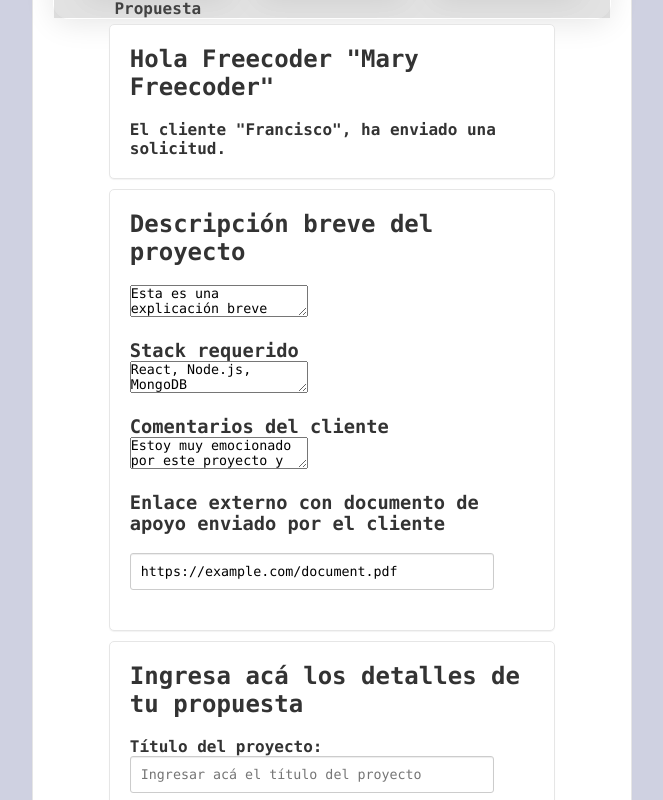
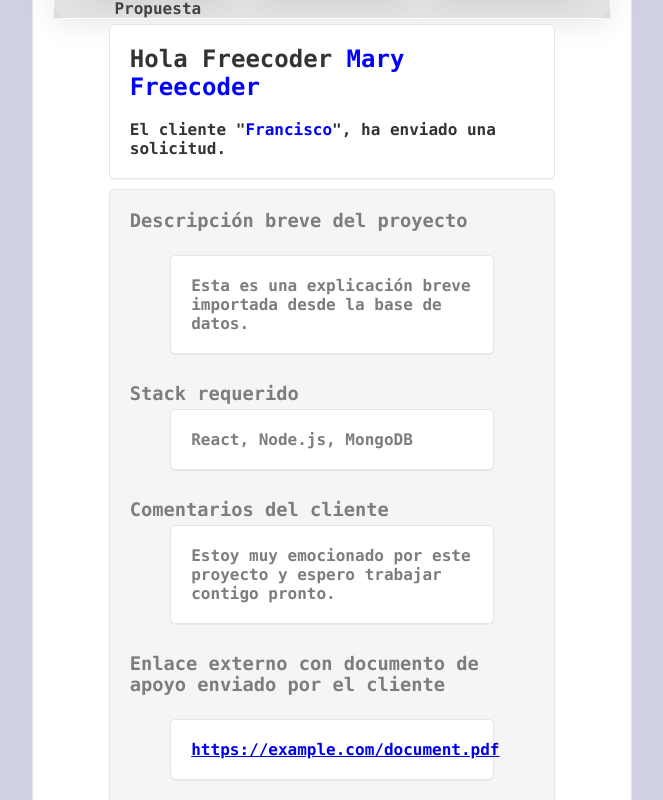
Before and after one commit to guslopezr/freecoders-hito1-v2, a React (Vite) app: page /crearpropuesta in a window 1280 px wide. Shown: the part 180-980 px from the top of the page, without its empty margins (308-971 px from the left). Built offline with nearby package versions, Linux system fonts and the light colour scheme; grey boxes are pictures that could not be loaded.

Commit message:
se agregan más validaciones en diversos componentes

```diff
--- a/src/components/CrearPropInicio.jsx
+++ b/src/components/CrearPropInicio.jsx
@@ -12,12 +12,11 @@ function CrearPropInicio() {
   }, []);
 
   return (
-    <div className='maincontainer' >
-      <h2>Hola Freecoder "{name}"</h2>
+    <div className='maincontainer'>
+      <h2>Hola Freecoder <span style={{ fontWeight: 'bold', color: 'blue' }}>{name}</span></h2>
       <br />
-      <p>El cliente "{client}", ha enviado una solicitud.</p>
+      <p>El cliente "<span style={{ fontWeight: 'bold', color: 'blue' }}>{client}</span>", ha enviado una solicitud.</p>
     </div>
   );
 }
-
 export default CrearPropInicio;
--- a/src/components/ImportarDatosCliente.jsx
+++ b/src/components/ImportarDatosCliente.jsx
@@ -42,41 +42,32 @@ function ImportarDatosCliente() {
   };
 
   return (
-    <div className="maincontainer">
-      <h2>Descripción breve del proyecto</h2>
+    <div
+      className="maincontainer"
+      style={{ backgroundColor: "#f5f5f5", color: "#7d7d7d" }}
+    >
+      <div style={{ backgroundColor: "#f5f5f5", color: "#7d7d7d" }}>
+        <h3>Descripción breve del proyecto</h3>
+        <br />
+        <p className="my-paragraph maincontainer">{explanation}</p>
+      </div>
       <br />
-      <textarea
-        className="my-textarea"
-        value={explanation}
-        onChange={handleExplanationChange}
-       // style={{ width: "350px" }}
-      />
-      <br />
-      <br />
+
       <h3>Stack requerido</h3>
-      <textarea
-        className="my-textarea"
-        value={requiredStack}
-        onChange={handleRequiredStackChange}
-      />
-      <br />
+      <p className="my-paragraph maincontainer">{requiredStack}</p>
+
       <br />
       <h3>Comentarios del cliente</h3>
-      <textarea
-        className="my-textarea"
-        value={clientComments}
-        onChange={handleClientCommentsChange}
-      />
-      <br />
+
+      <p className="my-paragraph maincontainer">{clientComments}</p>
+
       <br />
       <h3>Enlace externo con documento de apoyo enviado por el cliente</h3>
       <br />
-      <input
-        className="my-textarea"
-        type="text"
-        value={externalLink}
-        onChange={handleExternalLinkChange}
-      />
+
+      <p className="my-paragraph maincontainer">
+    <a href={externalLink} target="_blank" rel="noopener noreferrer">{externalLink}</a>
+  </p>
     </div>
   );
 }
--- a/src/components/RedactarPropuesta1.jsx
+++ b/src/components/RedactarPropuesta1.jsx
@@ -31,8 +31,9 @@ function RedactarPropuesta1() {
             id="title"
             value={title}
             onChange={handleTitleChange}
-            placeholder="Ingresar acá el título del proyecto"
+            placeholder="Título del proyecto, tope de 50 caracteres"
             required
+            maxLength={50}
           />
         </div>
         <div>
@@ -49,6 +50,7 @@ function RedactarPropuesta1() {
                 onChange={handleDescriptionChange}
                 placeholder="Descripción detallada de aspectos funcionales"
                 required
+                maxLength={1000}
               />
             </div>
           </div>
--- a/src/components/RedactarPropuesta2.jsx
+++ b/src/components/RedactarPropuesta2.jsx
@@ -30,6 +30,12 @@ function RedactarPropuesta2() {
   };
 
   const handleSaveButtonClick = () => {
+    if (languages.length === 0 || databases.length === 0) {
+      alert("Please select at least one language and one database.");
+      return;
+    }
+
+
     // Save the selected data in browser memory here
     console.log("Selected Languages:", languages);
     console.log("Selected Frameworks:", frameworks);
@@ -49,6 +55,7 @@ function RedactarPropuesta2() {
           <select
             id="languages"
             multiple
+            required
             onChange={handleLanguagesChange}
             style={{ width: "300px" }}
           >
--- a/src/components/RedactarPropuesta3.jsx
+++ b/src/components/RedactarPropuesta3.jsx
@@ -10,6 +10,12 @@ function RedactarPropuesta3() {
   const [hourValue, setHourValue] = useState("");
 
   const handleSave = () => {
+    if ( technologies.length === 0 || scope1.length === 0 || hours.length === 0 || revisions.length === 0 || value-length ===0 || hourValue === 0 || calculateValue.length === 0) {
+      alert("Por favor ingresa tecnologías adicionales, alcance y selecciona los valores asignados para horas, revisiones y valor de la hora");
+      return;
+    }
+
+
     const data = {
       technologies,
       scope1,
@@ -34,6 +40,8 @@ function RedactarPropuesta3() {
           className="my-textarea"
           placeholder="Tecnologías separadas por comas"
           value={technologies}
+          maxLength={50}
+          required
           onChange={(e) => setTechnologies(e.target.value)}
         />
       </div>
@@ -44,6 +52,7 @@ function RedactarPropuesta3() {
           className="my-textarea"
           placeholder="Alcances, límites, aspectos no contemplados en el servicio"
           value={scope1}
+          maxLength={100}
           onChange={(e) => setScope1(e.target.value)}
         />
       </div>
@@ -55,6 +64,7 @@ function RedactarPropuesta3() {
           type="number"
           placeholder="Revisiones"
           value={revisions}
+          required
           onChange={(e) => setRevisions(e.target.value)}
         />
       </div>
@@ -65,6 +75,7 @@ function RedactarPropuesta3() {
           type="number"
           placeholder="Horas de desarrollo"
           value={hours}
+          required
           onChange={(e) => setHours(e.target.value)}
         />
       </div>
@@ -76,6 +87,7 @@ function RedactarPropuesta3() {
           type="number"
           placeholder="Valor hora"
           value={hourValue}
+          required
           onChange={(e) => setHourValue(e.target.value)}
         />
       </div>
--- a/src/views/CrearPropuesta.jsx
+++ b/src/views/CrearPropuesta.jsx
@@ -36,7 +36,7 @@ export default function CrearPropuesta() {
 
       <div className="text-center mt-4">
         <Button id='button-crearperfil' className="consolas-font" onClick={handleSaveClick} disabled={isSaving}>
-          {isSaving ? 'Saving...' : 'Guardar Cambios'}
+          {isSaving ? 'Saving...' : 'Enviar propuesta al cliente'}
         </Button>
       </div>
     </div>
```
Also changed, not shown: ResumenCambiosGL.txt, 3 other files (tests, documents, lock files or other folders).
